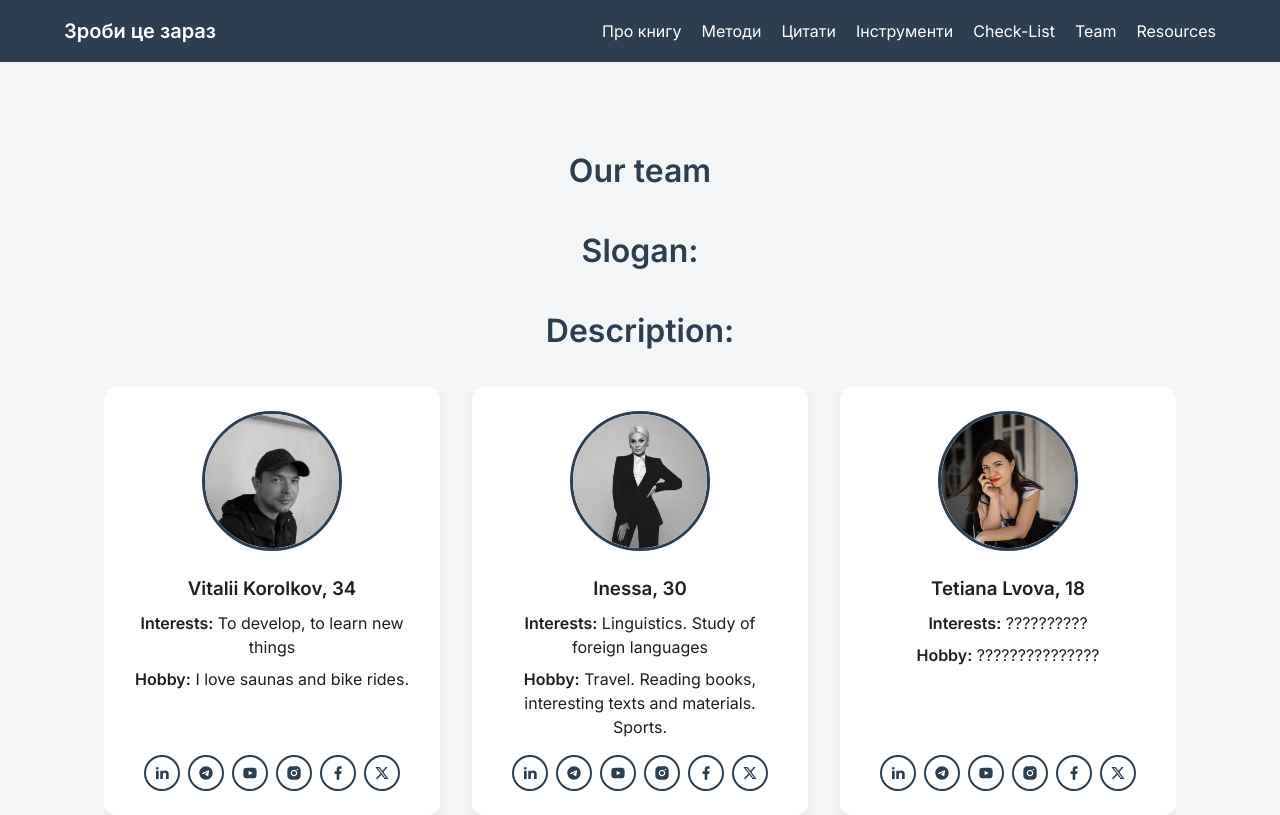
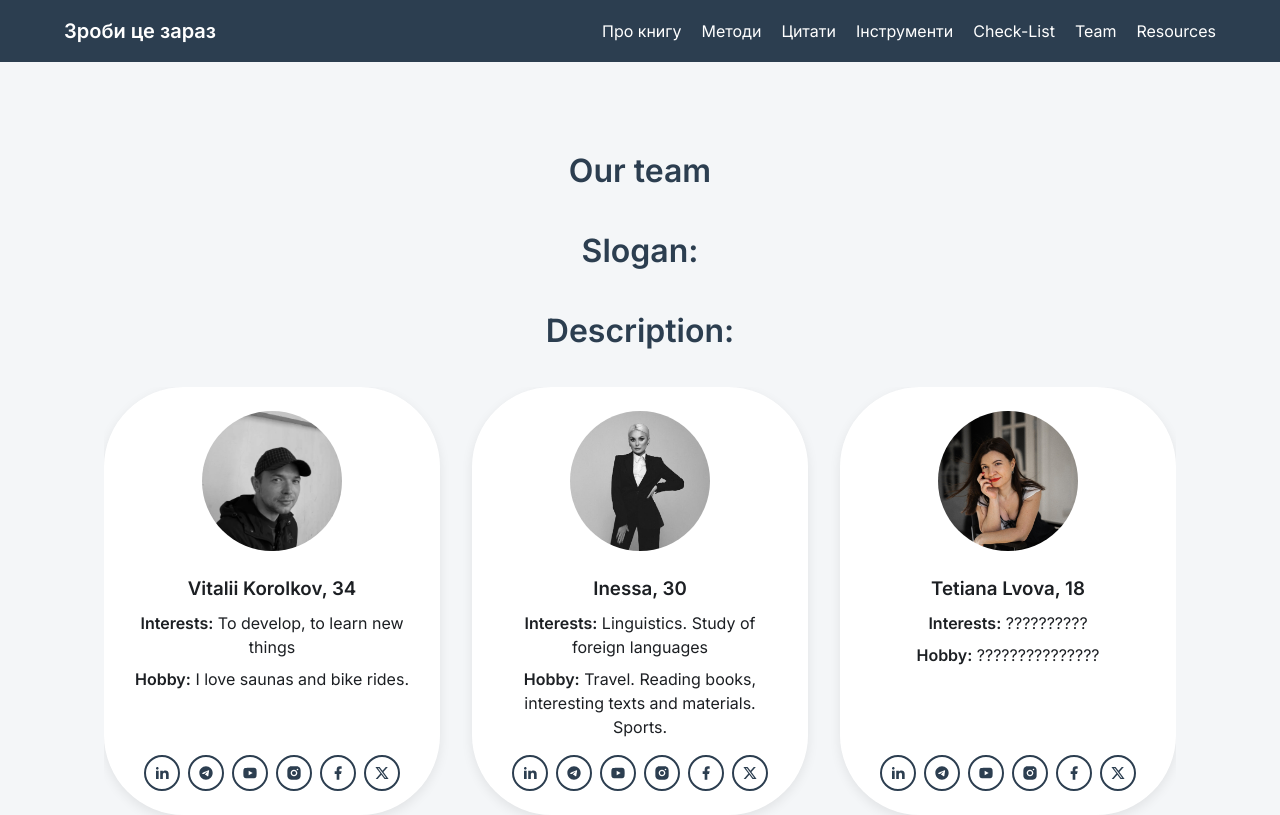
Before and after one commit to Ded-Goit/my-book-site, a Next.js app: page /team in a window 1280 px wide. Shown: the top 815 px of the page. Built offline with nearby package versions, Linux system fonts and the light colour scheme.

Commit message:
edit team

```diff
--- a/app/team/page.module.css
+++ b/app/team/page.module.css
@@ -34,7 +34,7 @@
   flex: 0 0 100%;
   scroll-snap-align: center;
   background: var(--card-bg);
-  border-radius: 12px;
+  border-radius: 80px;
   padding: 1.5rem;
   text-align: center;
   box-shadow: 0 4px 12px var(--card-shadow);
@@ -58,7 +58,6 @@
   display: block;
   margin: 0 auto 1rem auto;
   border-radius: 50%;
-  border: 3px solid var(--accent);
   object-fit: cover;
 }
 
```
